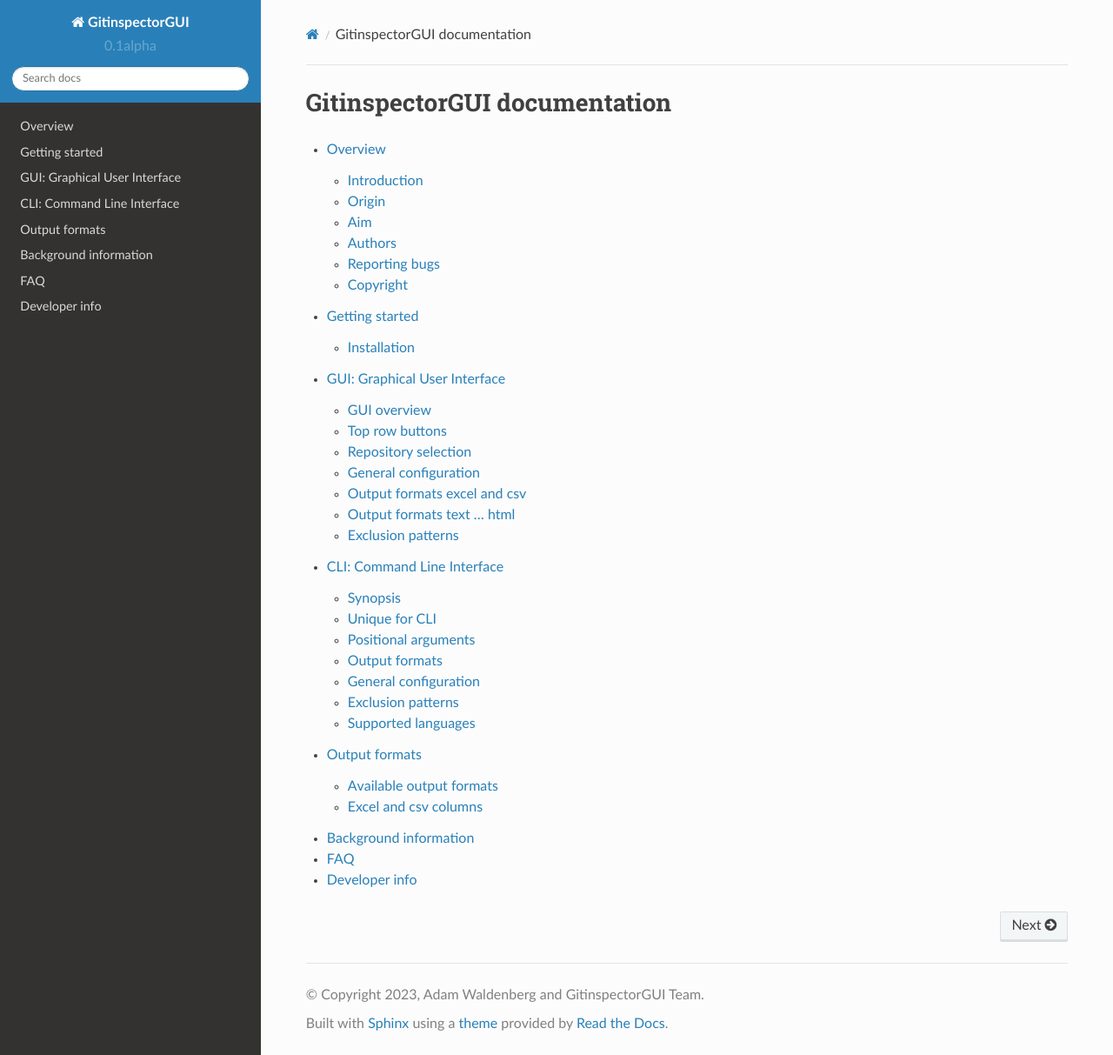
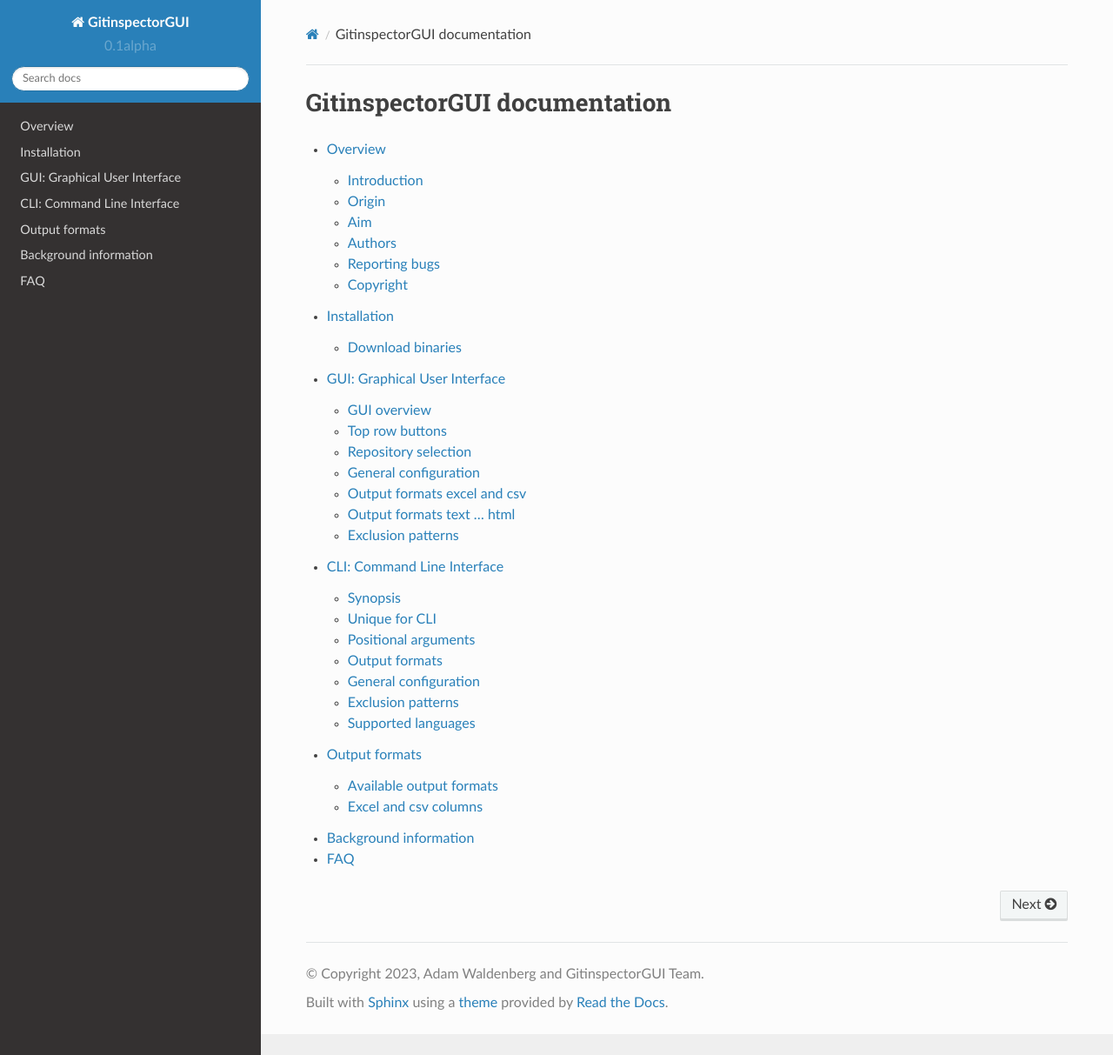
Before and after one commit to davbeek/gitinspectorgui-rtd, a Sphinx documentation site: the page built from docs/source/index.rst, in a window 1280 px wide and 1213 px high. Shown: the whole window at 87% size. Built offline with Sphinx 7.4.7 and the Read the Docs theme 2.0.0, drawn with Linux system fonts in a browser that asks for light colours.

Commit message:
Further improvements to documentation structure

```diff
--- a/docs/source/develop.rst
+++ /dev/null
@@ -1,2 +0,0 @@
-Developer information
-=====================
--- a/docs/source/index.rst
+++ b/docs/source/index.rst
@@ -5,10 +5,9 @@
   :maxdepth: 2
 
   overview
-  Getting started <start>
+  install
   gui
   cli
   output-formats
   background
   FAQ <faq>
-  Developer info <develop>
--- a/docs/source/start.rst
+++ b/docs/source/install.rst
@@ -1,10 +1,7 @@
-Getting started
-===============
-
 Installation
-------------
+============
 
 Download binaries
-^^^^^^^^^^^^^^^^^
+-----------------
 
 Binaries can be downloaded from
```
